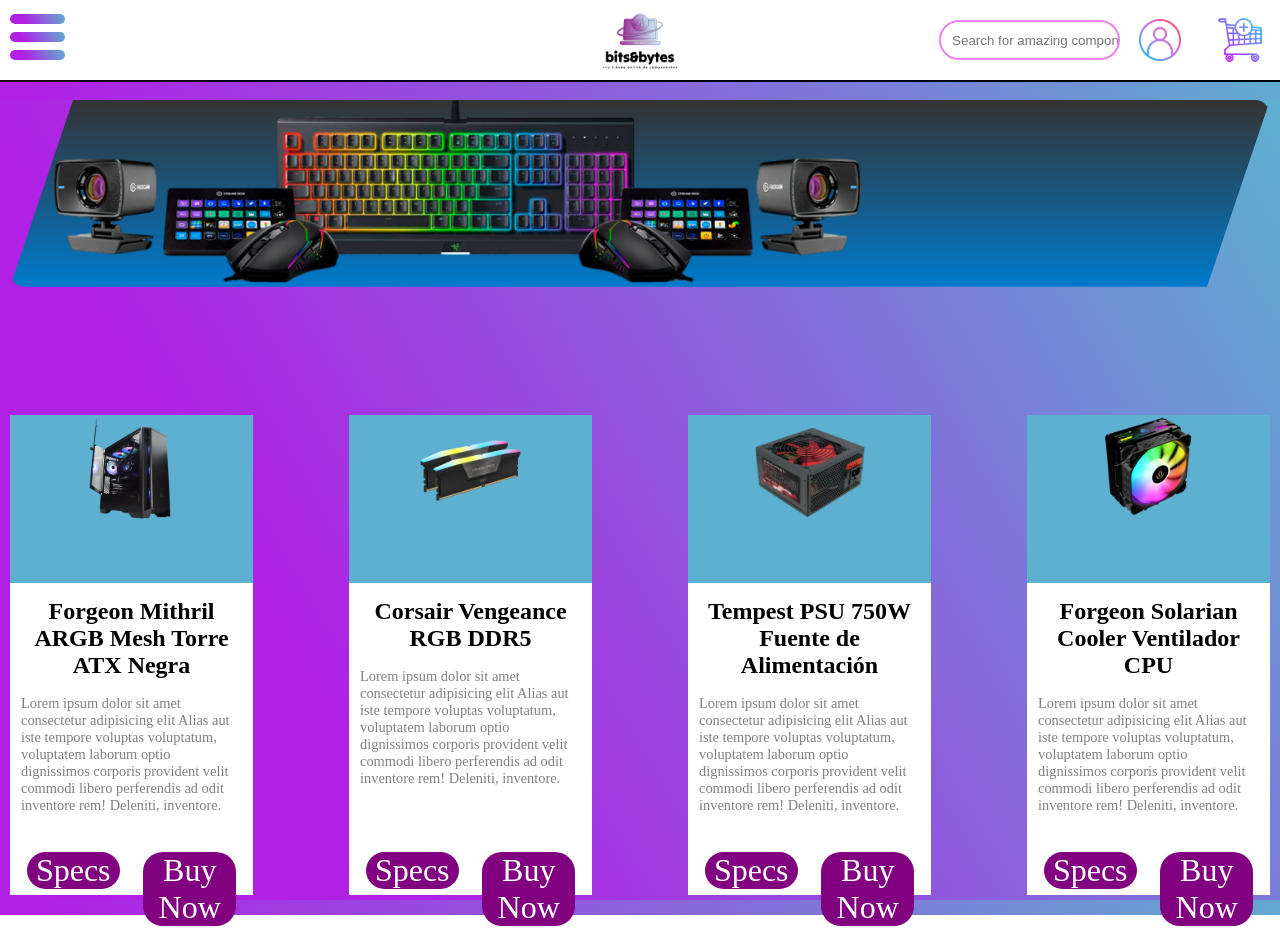
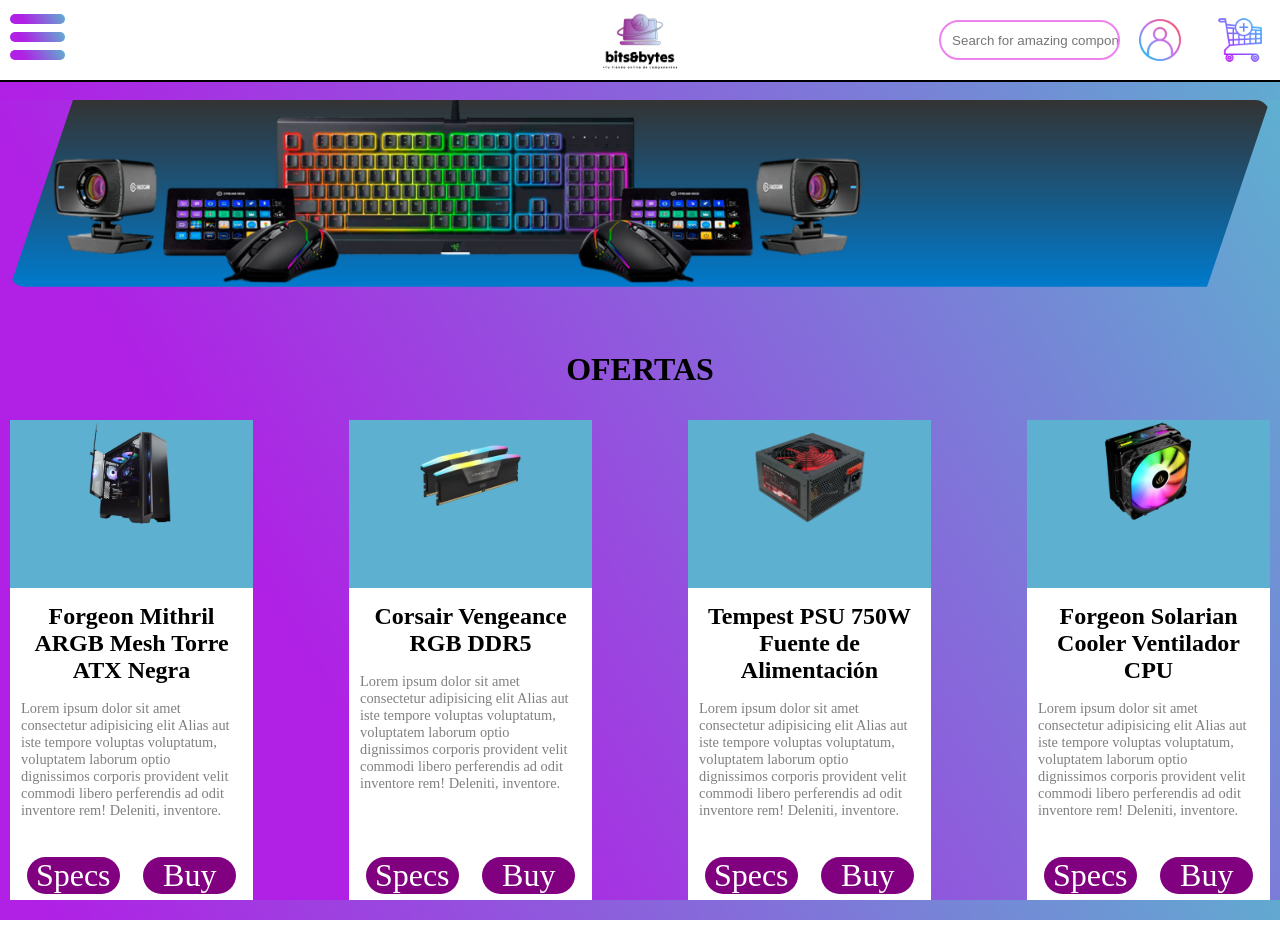
Before and after one commit to marioraldaz/Bit-Bytes-project, a Svelte app: page / in a window 1280 px wide. Shown: the top 952 px of the page. Built offline with nearby package versions, Linux system fonts and the light colour scheme.

Commit message:
Fixed Ram component

```diff
--- a/src/body/Body.svelte
+++ b/src/body/Body.svelte
@@ -5,12 +5,20 @@
   </script>
 
   <div class="cuerpo">
-    <div class="gradiente_img_cabecera row">
+    <div class="row gradiente_img_cabecera">
       <img
         class="img_encabezado"
         src="imagenes/componentes_cabecera.png"
         alt="componentes"
       />
     </div>
+    <h1>OFERTAS</h1>
     <ProductList {products} />
   </div>
+
+  <style>
+    h1{
+      text-align: center;
+      margin-bottom: 2rem;
+    }
+  </style>
--- a/src/body/Product.svelte
+++ b/src/body/Product.svelte
@@ -1,8 +1,8 @@
 <script>
-  export let componentName;
-  export let image;
+  export let id;
+  export let name;
+  export let logo;
   export let price;
-  export let id;
   export let specifications;
   export let description;
   export let clicked = false;
@@ -17,16 +17,16 @@
 
   <div class="component {clicked ? 'clicked' : ''}" >
     <div class="component__side component__side--front">
-        <div class="component__img"><img id={id} src={image} alt="Producto" /></div>
+        <div class="component__img"><img id={id} src={logo} alt="Producto" /></div>
         <div class="component__box--description">
-          <div class="component__name">{componentName}</div>
+          <div class="component__name">{name}</div>
           <div class="component__description">
             <p>{description}</p>
           </div>
         </div>
       <div class="component__footer">
         <div class="component__button--specs"on:click={click}>Specs</div>
-        <div class="component__button--buy" ><a href="#">Buy Now</a></div>
+        <div class="component__button--buy" ><a href="#">Buy</a></div>
       </div>
     </div>
     <div class="component__side component__side--back component__side--back-1">
@@ -41,6 +41,10 @@
   </div>
 
 <style>
+
+  img{
+    width: 60%;
+  }
 
     .specifications{
       height: 100%;
--- a/src/body/ProductList.svelte
+++ b/src/body/ProductList.svelte
@@ -11,12 +11,12 @@
   </script>
 
     <div class="row">
-            {#each products as product (product.id)}
+            {#each products as product}
             <div class="col-1-of-4">
                 <Product
-                id={product.id}
-                componentName={product.componentName}
-                image={product.image}
+                id = {product.id}
+                name={product.name}
+                logo={product.logo}
                 price={product.price}
                 specifications={product.specifications}
                 description={product.description}
--- a/src/body/datos.json
+++ b/src/body/datos.json
@@ -2,8 +2,8 @@
   "products": [
     {
       "id": "torre",
-      "componentName": "Forgeon Mithril ARGB Mesh Torre ATX Negra",
-      "image": "imagenes/torre_negra.png",
+      "name": "Forgeon Mithril ARGB Mesh Torre ATX Negra",
+      "logo": "imagenes/torre_negra.png",
       "price": "99,99€",
       "specifications": [
         "Specification1",
@@ -16,8 +16,8 @@
 
     {
       "id": "ddr",
-      "componentName": "Corsair Vengeance RGB DDR5",
-      "image": "imagenes/ddr5.png",
+      "name": "Corsair Vengeance RGB DDR5",
+      "logo": "imagenes/ddr5.png",
       "price": "259,99€",
       "specifications": [
         "Specification1",
@@ -29,8 +29,8 @@
     },
     {
       "id": "fuente_alimentacion",
-      "componentName": "Tempest PSU 750W Fuente de Alimentación",
-      "image": "imagenes/fuente_alimentacion.png",
+      "name": "Tempest PSU 750W Fuente de Alimentación",
+      "logo": "imagenes/fuente_alimentacion.png",
       "price": "35,99€",
       "specifications": [
         "Specification1",
@@ -42,8 +42,8 @@
     },
     {
       "id": "ventilador",
-      "componentName": "Forgeon Solarian Cooler Ventilador CPU",
-      "image": "imagenes/forgeon_ventilador.png",
+      "name": "Forgeon Solarian Cooler Ventilador CPU",
+      "logo": "imagenes/forgeon_ventilador.png",
       "price": "33,99€",
       "specifications": [
         "Specification1",
--- a/src/components/RAMs/RAMs.json
+++ b/src/components/RAMs/RAMs.json
@@ -11,7 +11,7 @@
         "Specification3",
         "Specification4"
       ],
-      "description": ""
+      "description": "Lorem ipsum dolor sit amet consectetur, adipisicing elit. Veritatis, impedit! Deleniti ad sapiente aliquid distinctio dignissimos quaerat at non eos pariatur, tenetur dicta voluptates, quibusdam expedita odio magni adipisci esse!"
     },
     {
       "name": "Kingston FURY Beast DDR4 3200 MHz 16GB 2x8GB CL16",
@@ -24,7 +24,7 @@
         "Specification3",
         "Specification4"
       ],
-      "description": ""
+      "description": "Lorem ipsum dolor sit amet consectetur, adipisicing elit. Veritatis, impedit! Deleniti ad sapiente aliquid distinctio dignissimos quaerat at non eos pariatur, tenetur dicta voluptates, quibusdam expedita odio magni adipisci esse!"
     },
     {
       "name": "Team Group Delta White RGB DDR4 3200 PC4-25600 16GB 2x8GB CL16",
@@ -37,7 +37,7 @@
         "Specification3",
         "Specification4"
       ],
-      "description": ""
+      "description": "Lorem ipsum dolor sit amet consectetur, adipisicing elit. Veritatis, impedit! Deleniti ad sapiente aliquid distinctio dignissimos quaerat at non eos pariatur, tenetur dicta voluptates, quibusdam expedita odio magni adipisci esse!"
     },
     {
       "name": "Corsair Vengeance DDR5 6000MHz 32 GB 2x16GB CL36 Optimizado AMD",
@@ -50,7 +50,7 @@
         "Specification3",
         "Specification4"
       ],
-      "descripton": ""
+      "description": "Lorem ipsum dolor sit amet consectetur, adipisicing elit. Veritatis, impedit! Deleniti ad sapiente aliquid distinctio dignissimos quaerat at non eos pariatur, tenetur dicta voluptates, quibusdam expedita odio magni adipisci esse!"
     }
   ]
 }
--- a/src/components/RAMs/RAMs.svelte
+++ b/src/components/RAMs/RAMs.svelte
@@ -1,21 +1,28 @@
 <script>
     import Product from "../../body/Product.svelte";
-    import RAMs from "./RAMs.json";
-    let arrayRams = RAMs.RAMs;
-    console.log("Product")
+/*   import ProductList from "../../body/ProductList.svelte";
+ */    /* import RAMs from "./RAMs.json";
+    let arrayRams = RAMs.RAMs; */
+    import ProductList from "../../body/ProductList.svelte";
+    console.log("Product");
+    import {RAMs} from './RAMs.json';
 
 </script>
-
-<h1>RAMS</h1>
-<div class="container" >
-    {#each arrayRams as RAM}
-        <Product componentName={RAM.name} id={RAM.name} price={RAM.price}
-        image={RAM.logo} specifications={RAM.specifications} description={RAM.description}/>
-    {/each}
-</div>
-
-
+    <div class="cuerpo">
+        <div class="gradiente_img_cabecera row">
+          <img
+            class="img_encabezado"
+            src="imagenes/componentes_cabecera.png"
+            alt="componentes"
+          />
+        </div>
+        <h1>RAMS</h1>
+        <ProductList products={RAMs}  />
+    </div>
 
 <style lang="scss">
-
+h1{
+    text-align: center;
+    margin-bottom: 2rem;
+}
 </style>
--- a/src/global.css
+++ b/src/global.css
@@ -11,14 +11,13 @@
   box-sizing: inherit;
 }
 
-
 .row {
   max-width: 114rem;
   margin: 0 10px;
   text-align: center;
 }
 .row:not(:last-child) {
-  margin-bottom: 8rem;
+  margin-bottom: 4rem;
 }
 .row:after {
   content: "";
```
